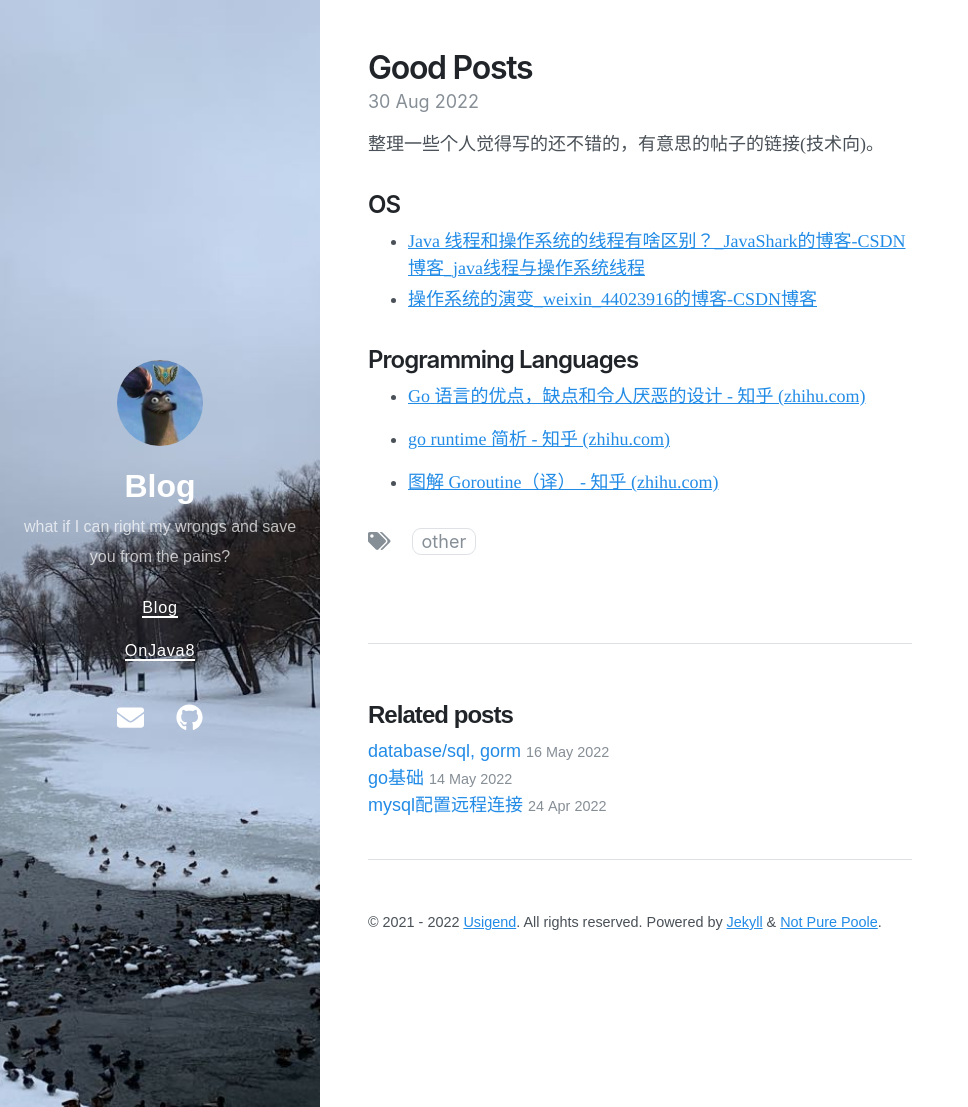
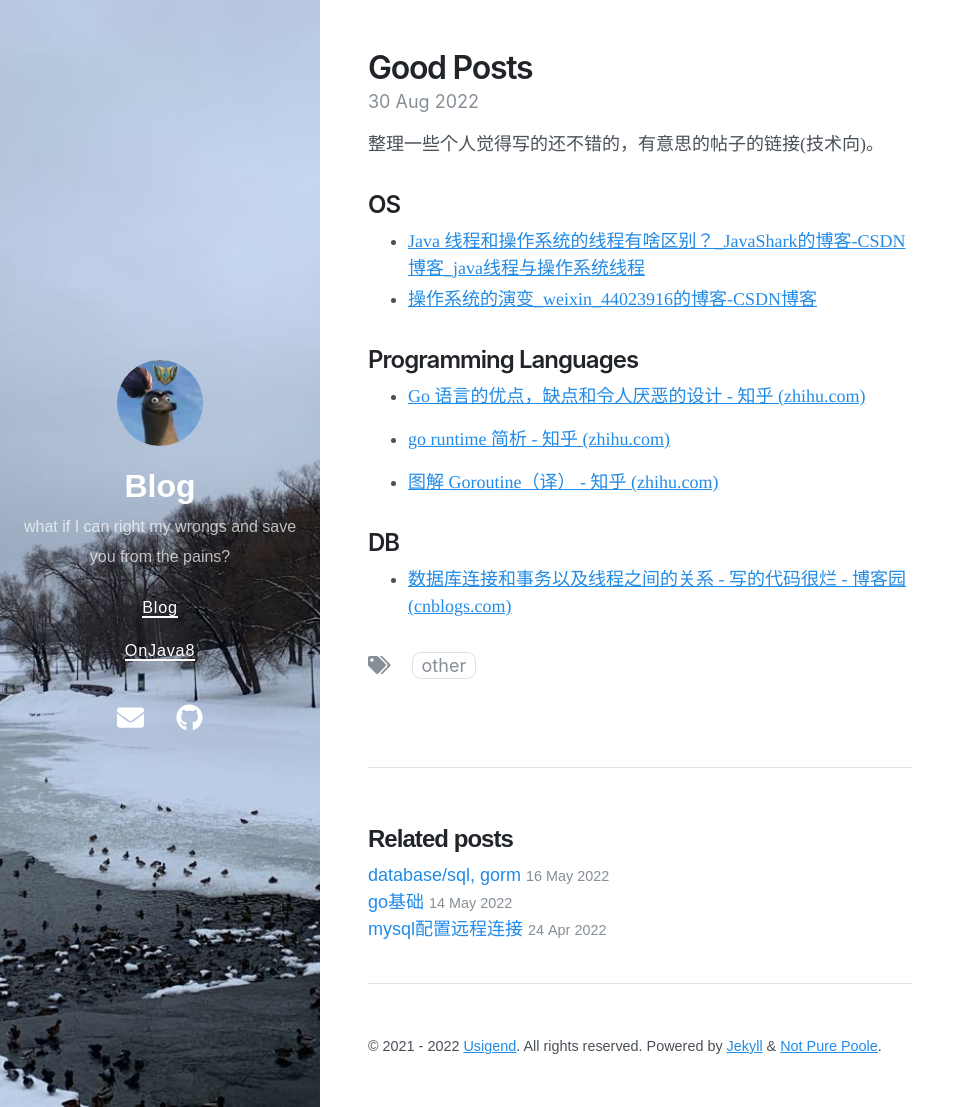
Before and after one commit to Usigned/Usigned.github.io, a Jekyll site: the page built from docs/_posts/2022-08-30-good-posts.md, in a window 1280 px wide and 1107 px high. Shown: the whole window, without its empty margins (0-968 px from the left). Built offline with Jekyll 4.4.1, drawn with Linux system fonts in a browser that asks for light colours; nearby versions of some CDN libraries; our own code applies the rules of GitHub Pages for plain Markdown files; comment, search, counter and statistics services are not loaded.

Commit message:
update good post

```diff
--- a/docs/_posts/2022-08-30-good-posts.md
+++ b/docs/_posts/2022-08-30-good-posts.md
@@ -17,3 +17,7 @@ tags: [other]
 - [go runtime 简析 - 知乎 (zhihu.com)](https://zhuanlan.zhihu.com/p/111370792)
 
 - [图解 Goroutine（译） - 知乎 (zhihu.com)](https://zhuanlan.zhihu.com/p/473247446)
+
+## DB
+
+- [数据库连接和事务以及线程之间的关系 - 写的代码很烂 - 博客园 (cnblogs.com)](https://www.cnblogs.com/likeguang/p/16646510.html)
```
Also changed, not shown: bak/future-topic.md (added, +2 -0 lines).
